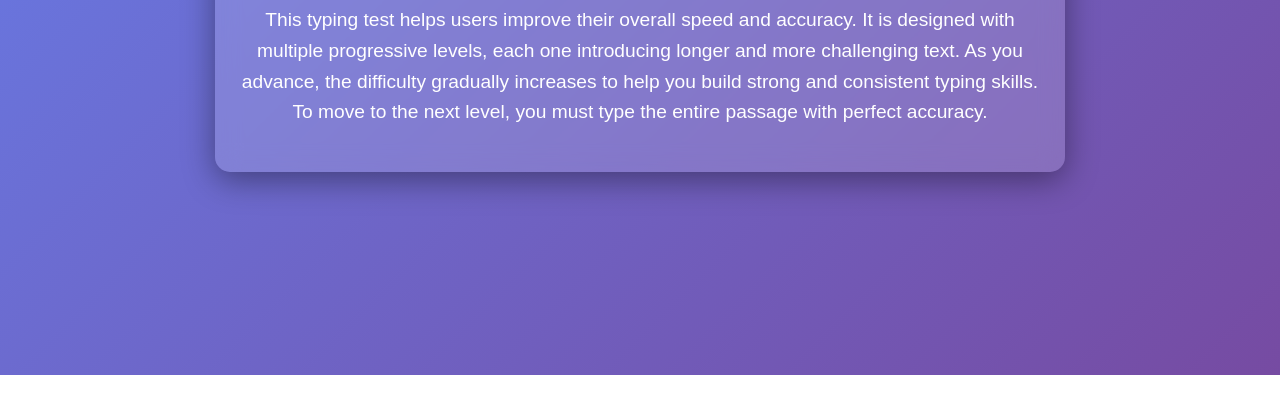
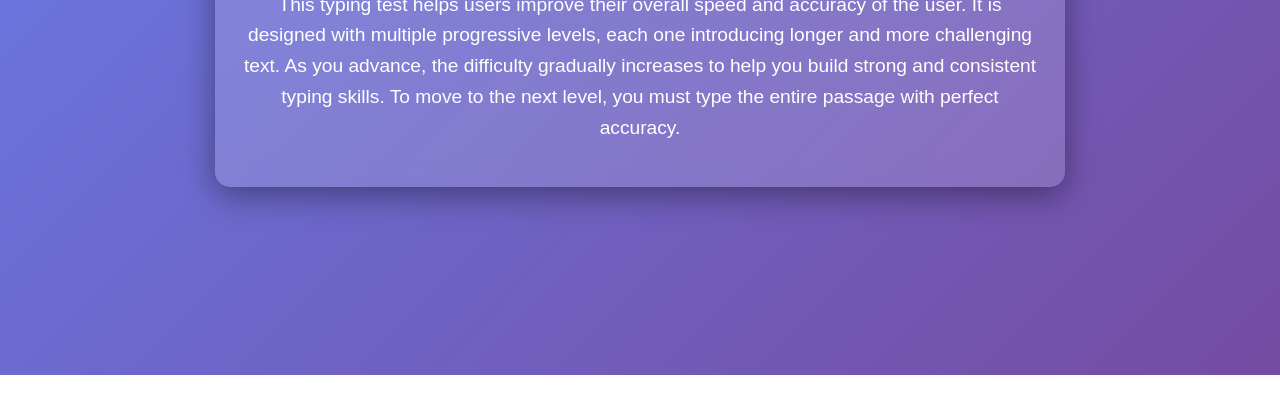
Before and after one commit to krishacodes10/typeon, a plain HTML site: page about.html in a window 1280 px wide. Shown: the part 401-800 px from the top of the page. Drawn offline with Linux system fonts and the light colour scheme.

Commit message:
update design

```diff
--- a/about.html
+++ b/about.html
@@ -19,7 +19,7 @@
     <section id="about">
         <div class="container">
             <h2>About Us</h2>
-            <p>This typing test helps users improve their overall speed and accuracy.
+            <p>This typing test helps users improve their overall speed and accuracy of the user.
 It is designed with multiple progressive levels, each one introducing longer and more challenging text.
 As you advance, the difficulty gradually increases to help you build strong and consistent typing skills.
 To move to the next level, you must type the entire passage with perfect accuracy.</p>
```
